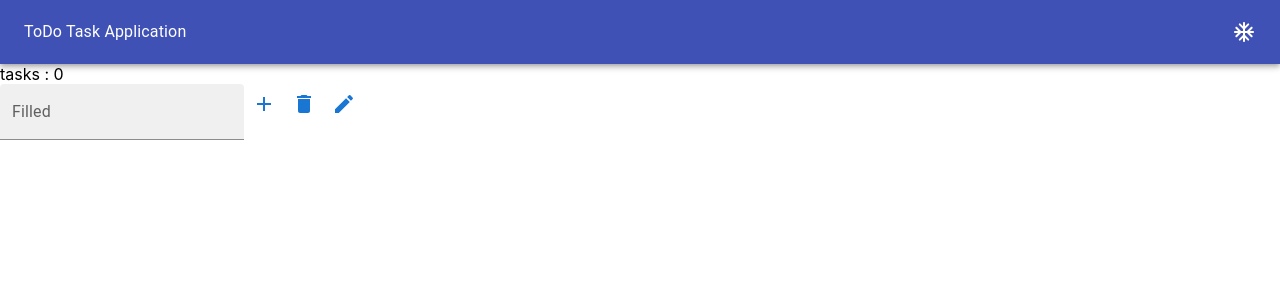
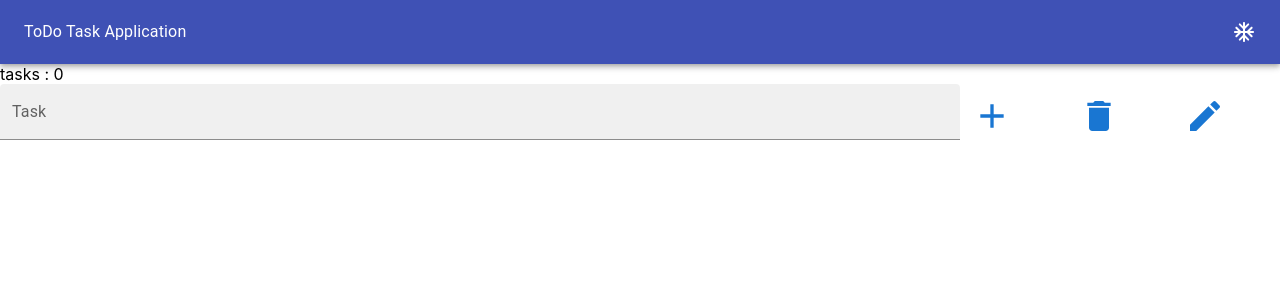
Before and after one commit to MizuguchiAkito/todo-list-react, a React (Create React App) app in the folder todo-list-react/: page / in a window 1280 px wide. Shown: the top 300 px of the page. Built offline with nearby package versions, Linux system fonts and the light colour scheme.

Commit message:
[fix]design fixed

```diff
--- a/todo-list-react/src/app/components/App.tsx
+++ b/todo-list-react/src/app/components/App.tsx
@@ -23,6 +23,8 @@ import TextField from "@mui/material/TextField";
 //firebase
 import { initializeApp } from "firebase/app";
 import { getAnalytics } from "firebase/analytics";
+// import { height } from "@mui/system";
+// import { width } from "@mui/system";
 const firebaseConfig = {
   apiKey: "AIzaSyCIdQ_G9UsAShltuulzKXakMS5s9rP877M",
   authDomain: "todotaskapplication.firebaseapp.com",
@@ -116,28 +118,51 @@ const App = () => {
         {/* tasks : {todos.filter((todo) => !todo.completed).length} */}
       </div>
       {/* completedがTrueの時だけカウント */}
-
+      <Grid container>
+        <Grid item xs={9}>
             <TextField
-        id=""
-        label="Filled"
+              fullWidth
+              label="Task"
+              id="fullWidth"
               variant="filled"
               name=""
               inputRef={todoNameRef}
             />
+        </Grid>
         {/* TextFieldはinputRefじゃないと動かない */}
         {/* <input type="text" name="" id="" ref={todoNameRef} /> */}
 
-      <IconButton color="primary" aria-label="addIcon" onClick={handleAddTodo}>
-        <AddIcon color="primary" aria-label="addIcon"></AddIcon>
+        <Grid item xs={1}>
+            <IconButton
+              size="large"
+              color="primary"
+              aria-label="addIcon"
+              onClick={handleAddTodo}
+            >
+              <AddIcon color="primary" aria-label="addIcon" sx={{ fontSize: "40px" }}></AddIcon>
             </IconButton>
-
-      <IconButton color="primary" aria-label="deleteIcon" onClick={handleClear}>
-        <DeleteIcon color="primary" aria-label="deleteIcon"></DeleteIcon>
+        </Grid>
+        <Grid item xs={1}>
+            <IconButton
+            size="large"
+              color="primary"
+              aria-label="deleteIcon"
+              onClick={handleClear}
+            >
+              <DeleteIcon color="primary" aria-label="deleteIcon" sx={{ fontSize: "40px" }}></DeleteIcon>
             </IconButton>
-
-      <IconButton color="primary" aria-label="EditIcon" onClick={handleEdit}>
-        <EditIcon color="primary" aria-label="EditIcon"></EditIcon>
+        </Grid>
+        <Grid item xs={1}>
+            <IconButton
+              size="large"
+              color="primary"
+              aria-label="EditIcon"
+              onClick={handleEdit}
+            >
+              <EditIcon color="primary" aria-label="EditIcon" sx={{ fontSize: "40px" }}></EditIcon>
             </IconButton>
+        </Grid>
+      </Grid>
       <TodoList todos={todos} toggleTodo={toggleTodo} />
     </>
   );
```
Lines whose indentation alone changed are shown as unchanged.
